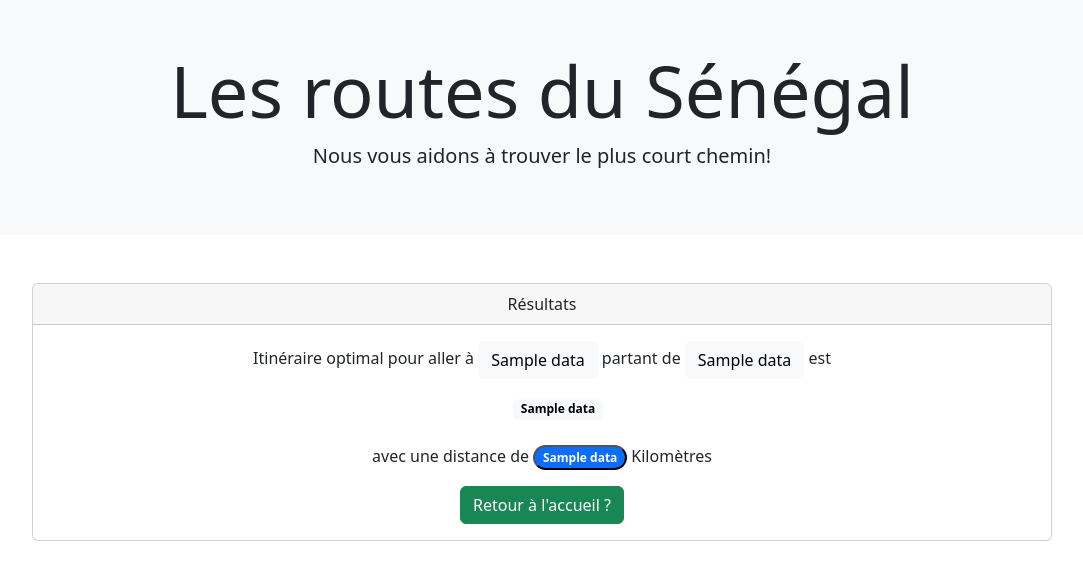
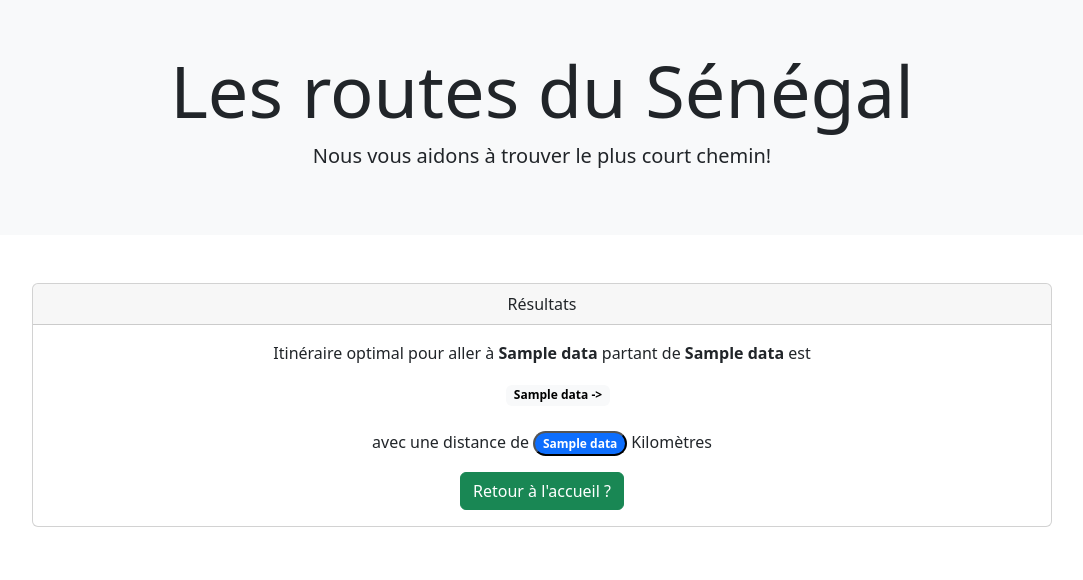
Before and after one commit to ousdiallo/moving-in-senegal, a Flask app: template templates/after.html in a window 1280 px wide. Shown: the part 105-685 px from the top of the page, without its empty margins (98-1181 px from the left). Run offline with Flask 2, Linux system fonts and the light colour scheme; the template is opened without the code that fills it: most values are stand-ins (such as "Sample title", 1, 10 or a date in 2020).

Commit message:
Optimisation

```diff
--- a/templates/after.html
+++ b/templates/after.html
@@ -56,14 +56,14 @@
         <div class="card-header">Résultats</div>
         <div class="card-body">
           <p class="card-text">Itinéraire optimal pour aller à
-          <strong class="btn btn-light">{{ data[1] }}</strong> partant de
-          <strong class="btn btn-light">{{ data[0] }}</strong>
+          <strong>{{ data[1] }}</strong> partant de
+          <strong>{{ data[0] }}</strong>
           est {% set cities = data[2] %}
           <div class="card-text">
             <ul>
               {% for city in cities %}
               <span class="badge h4 text-bg-light" >
-              {{ city }}
+              {{ city }} ->
             </span>
               {% endfor %}
             </ul>
```
